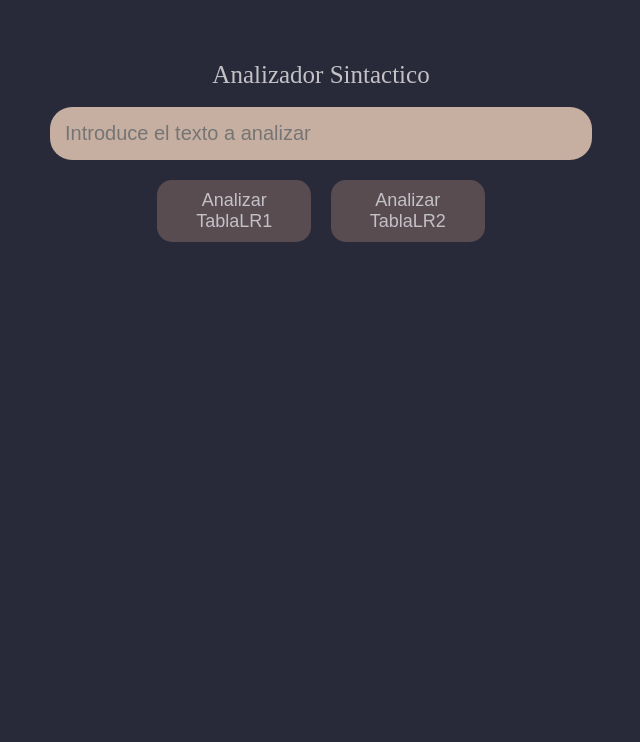
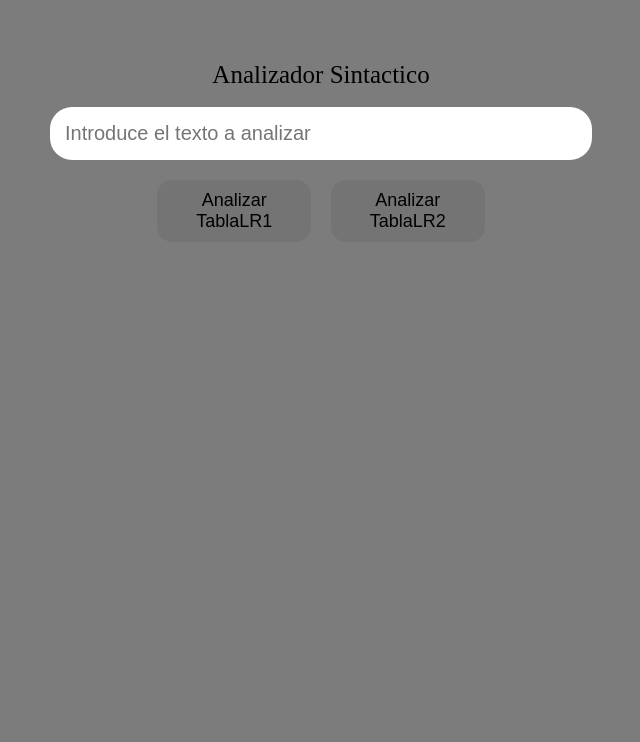
Before and after one commit to NaClamandra/Seminario-Traductores-De-Lenguajes-2, a website with bundled scripts: page Mini analizador sintactico programa/index.html in a window 1280 px wide. Shown: the part 58-800 px from the top of the page, without its empty margins (319-959 px from the left). Built offline with nearby package versions, Linux system fonts and the light colour scheme.

Commit message:
Update styles.css

```diff
--- a/Mini analizador sintactico programa/styles/styles.css
+++ b/Mini analizador sintactico programa/styles/styles.css
@@ -1,10 +1,10 @@
 :root {
-    --background: #282A3A;
-    --primary: #584c51;
-    --secondary: #798291;
-    --secondary-light: #C3C1C6;
-    --tertiary-light: #C6AFA0;
-    --tertiary: #9E8A78;
+    --background: #7c7c7c;
+    --primary: #757474;
+    --secondary: #000000;
+    --secondary-light: #000000;
+    --tertiary-light: #ffffff;
+    --tertiary: #ffffff;
   }
 
 
```
